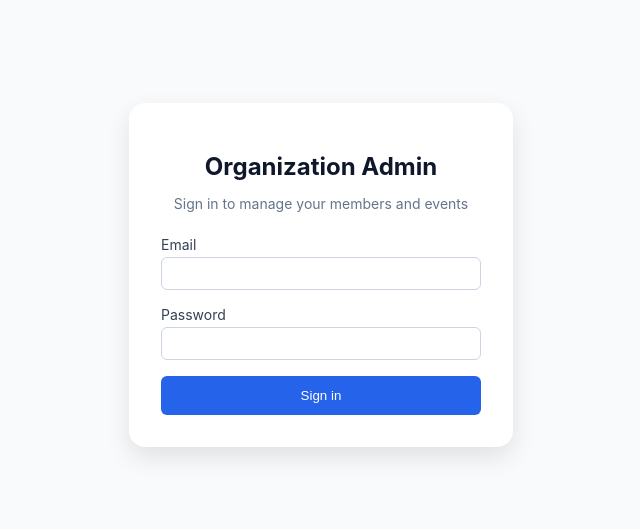
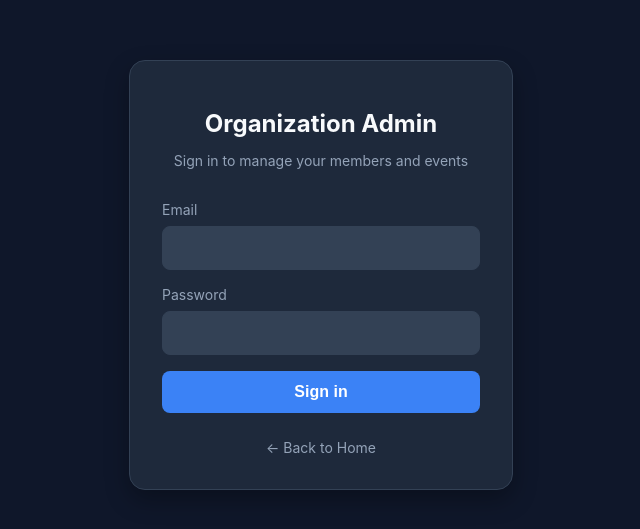
Before and after one commit to thodaniel3-sudo/universal-qr-attendance, a React (Vite) app: page /admin/login in a window 1280 px wide. Shown: the part 125-654 px from the top of the page, without its empty margins (319-959 px from the left). Built offline with nearby package versions, Linux system fonts and the light colour scheme; no server answers.

Commit message:
Complete dark theme, add Members page, and update dashboard

```diff
--- /dev/null
+++ b/src/pages/AdminMembers.tsx
@@ -0,0 +1,96 @@
+import { useEffect, useState } from 'react';
+import { Link, useNavigate } from 'react-router-dom';
+import { supabase } from '../lib/supabase';
+import { THEME, Button, Card, Input, Badge, PageContainer } from '../components/UI';
+
+export default function AdminMembers() {
+  const navigate = useNavigate();
+  const [members, setMembers] = useState<any[]>([]);
+  const [loading, setLoading] = useState(true);
+  const [search, setSearch] = useState('');
+
+  useEffect(() => {
+    async function load() {
+      const { data: { user } } = await supabase.auth.getUser();
+      if (!user) return navigate('/admin/login');
+
+      const orgId = user.app_metadata?.org_id;
+      if (orgId) {
+        const { data } = await supabase
+          .from('organization_memberships')
+          .select('*')
+          .eq('organization_id', orgId)
+          .order('created_at', { ascending: false });
+        if (data) setMembers(data);
+      }
+      setLoading(false);
+    }
+    load();
+  }, [navigate]);
+
+  async function toggleStatus(id: string, currentStatus: string) {
+    const newStatus = currentStatus === 'active' ? 'inactive' : 'active';
+    const { error } = await supabase.from('organization_memberships').update({ status: newStatus }).eq('id', id);
+    if (!error) setMembers(members.map(m => m.id === id ? { ...m, status: newStatus } : m));
+  }
+
+  const filtered = members.filter(m =>
+    m.full_name.toLowerCase().includes(search.toLowerCase()) ||
+    m.email.toLowerCase().includes(search.toLowerCase()) ||
+    m.member_reference.toLowerCase().includes(search.toLowerCase())
+  );
+
+  return (
+    <PageContainer
+      title="Member Management"
+      subtitle="View and manage all registered members"
+      action={<Link to="/admin/dashboard"><Button variant="outline">Back to Dashboard</Button></Link>}
+    >
+      <Card style={{ marginBottom: '2rem' }}>
+        <Input
+          label="Search Members"
+          placeholder="Search by name, email, or ID number..."
+          value={search}
+          onChange={(e:any) => setSearch(e.target.value)}
+        />
+      </Card>
+
+      <Card>
+        {loading ? (
+          <p style={{ textAlign: 'center', color: THEME.textMuted }}>Loading members...</p>
+        ) : filtered.length === 0 ? (
+          <p style={{ textAlign: 'center', color: THEME.textMuted }}>No members found.</p>
+        ) : (
+          <table style={{ width: '100%', borderCollapse: 'collapse', color: THEME.text }}>
+            <thead>
+              <tr style={{ borderBottom: `1px solid ${THEME.border}`, textAlign: 'left' }}>
+                <th style={{ padding: '1rem', color: THEME.textMuted }}>Name</th>
+                <th style={{ padding: '1rem', color: THEME.textMuted }}>ID Number</th>
+                <th style={{ padding: '1rem', color: THEME.textMuted }}>Email</th>
+                <th style={{ padding: '1rem', color: THEME.textMuted }}>Status</th>
+                <th style={{ padding: '1rem', color: THEME.textMuted }}>Action</th>
+              </tr>
+            </thead>
+            <tbody>
+              {filtered.map(member => (
+                <tr key={member.id} style={{ borderBottom: `1px solid ${THEME.border}` }}>
+                  <td style={{ padding: '1rem', fontWeight: 500 }}>{member.full_name}</td>
+                  <td style={{ padding: '1rem' }}>{member.member_reference}</td>
+                  <td style={{ padding: '1rem', color: THEME.textMuted }}>{member.email}</td>
+                  <td style={{ padding: '1rem' }}>
+                    <Badge type={member.status === 'active' ? 'success' : 'danger'}>{member.status.toUpperCase()}</Badge>
+                  </td>
+                  <td style={{ padding: '1rem' }}>
+                    <Button variant={member.status === 'active' ? 'danger' : 'success'} onClick={() => toggleStatus(member.id, member.status)} style={{ padding: '0.4rem 0.75rem', fontSize: '0.875rem' }}>
+                      {member.status === 'active' ? 'Deactivate' : 'Activate'}
+                    </Button>
+                  </td>
+                </tr>
+              ))}
+            </tbody>
+          </table>
+        )}
+      </Card>
+    </PageContainer>
+  );
+}
--- a/src/pages/OrgDashboard.tsx
+++ b/src/pages/OrgDashboard.tsx
@@ -33,19 +33,26 @@ export default function OrgDashboard() {
       subtitle={`Admin: ${email}`}
       action={<Button variant="danger" onClick={handleLogout}>Sign out</Button>}
     >
-      <div style={{ display: 'grid', gridTemplateColumns: 'repeat(auto-fit, minmax(300px, 1fr))', gap: '1.5rem' }}>
+      <div style={{ display: 'grid', gridTemplateColumns: 'repeat(auto-fit, minmax(250px, 1fr))', gap: '1.5rem' }}>
 
         <Link to="/admin/scanner" style={{ textDecoration: 'none' }}>
           <Card style={{ cursor: 'pointer', borderTop: `4px solid ${THEME.success}`, height: '100%' }}>
             <h2 style={{ fontSize: '1.25rem', fontWeight: 600, color: THEME.text, marginBottom: '0.5rem' }}>Scan Attendance</h2>
-            <p style={{ color: THEME.textMuted, margin: 0 }}>Open the camera to check members in for active events.</p>
+            <p style={{ color: THEME.textMuted, margin: 0 }}>Open the camera to check members in.</p>
           </Card>
         </Link>
 
         <Link to="/admin/events" style={{ textDecoration: 'none' }}>
           <Card style={{ cursor: 'pointer', borderTop: `4px solid ${THEME.primary}`, height: '100%' }}>
             <h2 style={{ fontSize: '1.25rem', fontWeight: 600, color: THEME.text, marginBottom: '0.5rem' }}>Manage Events</h2>
-            <p style={{ color: THEME.textMuted, margin: 0 }}>Create new lectures, services, or meetings and open them for attendance.</p>
+            <p style={{ color: THEME.textMuted, margin: 0 }}>Create events and open them for scanning.</p>
+          </Card>
+        </Link>
+
+        <Link to="/admin/members" style={{ textDecoration: 'none' }}>
+          <Card style={{ cursor: 'pointer', borderTop: `4px solid #f59e0b`, height: '100%' }}>
+            <h2 style={{ fontSize: '1.25rem', fontWeight: 600, color: THEME.text, marginBottom: '0.5rem' }}>Manage Members</h2>
+            <p style={{ color: THEME.textMuted, margin: 0 }}>View members, deactivate accounts, and search details.</p>
           </Card>
         </Link>
 
--- a/src/pages/OrgLogin.tsx
+++ b/src/pages/OrgLogin.tsx
@@ -1,6 +1,7 @@
 import { useState } from 'react';
-import { useNavigate } from 'react-router-dom';
+import { useNavigate, Link } from 'react-router-dom';
 import { supabase } from '../lib/supabase';
+import { THEME, Button, Card, Input } from '../components/UI';
 
 export default function OrgLogin() {
   const navigate = useNavigate();
@@ -14,11 +15,7 @@ export default function OrgLogin() {
     setError(null);
     setLoading(true);
 
-    // 1. Authenticate
-    const { data: authData, error: authError } = await supabase.auth.signInWithPassword({
-      email,
-      password,
-    });
+    const { data: authData, error: authError } = await supabase.auth.signInWithPassword({ email, password });
 
     if (authError || !authData.user) {
       setError(authError?.message ?? 'Login failed.');
@@ -26,7 +23,6 @@ export default function OrgLogin() {
       return;
     }
 
-    // 2. Verify they have an org role (from app_metadata)
     const role = authData.user.app_metadata?.role;
     if (!role || !role.startsWith('organization')) {
       await supabase.auth.signOut();
@@ -35,54 +31,32 @@ export default function OrgLogin() {
       return;
     }
 
-    // 3. Redirect to dashboard
     navigate('/admin/dashboard');
   }
 
   return (
-    <div style={{ minHeight: '100vh', background: '#f8fafc', display: 'flex', alignItems: 'center', justifyContent: 'center', padding: '2rem' }}>
-      <div style={{ maxWidth: '24rem', width: '100%', background: 'white', borderRadius: '1rem', padding: '2rem', boxShadow: '0 10px 25px rgba(0,0,0,0.1)' }}>
-        <h1 style={{ fontSize: '1.5rem', fontWeight: 700, marginBottom: '0.5rem', textAlign: 'center', color: '#0f172a' }}>Organization Admin</h1>
-        <p style={{ color: '#64748b', fontSize: '0.875rem', textAlign: 'center', marginBottom: '1.5rem' }}>
-          Sign in to manage your members and events
-        </p>
+    <div style={{ minHeight: '100vh', background: THEME.bg, display: 'flex', alignItems: 'center', justifyContent: 'center', padding: '2rem' }}>
+      <Card style={{ maxWidth: '24rem', width: '100%' }}>
+        <div style={{ textAlign: 'center', marginBottom: '2rem' }}>
+          <h1 style={{ fontSize: '1.5rem', fontWeight: 700, color: THEME.text, marginBottom: '0.5rem' }}>Organization Admin</h1>
+          <p style={{ color: THEME.textMuted, fontSize: '0.875rem' }}>Sign in to manage your members and events</p>
+        </div>
 
         <form onSubmit={handleSubmit}>
-          <div style={{ marginBottom: '1rem' }}>
-            <label style={{ display: 'block', fontSize: '0.875rem', marginBottom: '0.25rem', color: '#334155' }}>Email</label>
-            <input
-              type="email"
-              value={email}
-              onChange={(e) => setEmail(e.target.value)}
-              required
-              style={{ width: '100%', padding: '0.5rem', borderRadius: '0.375rem', border: '1px solid #cbd5e1' }}
-            />
-          </div>
+          <Input label="Email" type="email" value={email} onChange={(e:any) => setEmail(e.target.value)} required />
+          <Input label="Password" type="password" value={password} onChange={(e:any) => setPassword(e.target.value)} required />
 
-          <div style={{ marginBottom: '1rem' }}>
-            <label style={{ display: 'block', fontSize: '0.875rem', marginBottom: '0.25rem', color: '#334155' }}>Password</label>
-            <input
-              type="password"
-              value={password}
-              onChange={(e) => setPassword(e.target.value)}
-              required
-              style={{ width: '100%', padding: '0.5rem', borderRadius: '0.375rem', border: '1px solid #cbd5e1' }}
-            />
-          </div>
+          {error && <p style={{ color: THEME.danger, fontSize: '0.875rem', marginBottom: '1rem' }}>{error}</p>}
 
-          {error && (
-            <p style={{ color: '#dc2626', fontSize: '0.875rem', marginBottom: '1rem' }}>{error}</p>
-          )}
+          <Button type="submit" disabled={loading} style={{ width: '100%' }}>
+            {loading ? 'Signing in…' : 'Sign in'}
+          </Button>
+        </form>
 
-          <button
-            type="submit"
-            disabled={loading}
-            style={{ width: '100%', padding: '0.75rem', background: '#2563eb', color: 'white', border: 'none', borderRadius: '0.375rem', cursor: loading ? 'wait' : 'pointer', opacity: loading ? 0.6 : 1 }}
-          >
-            {loading ? 'Signing in…' : 'Sign in'}
-          </button>
-        </form>
-      </div>
+        <div style={{ textAlign: 'center', marginTop: '1.5rem' }}>
+          <Link to="/" style={{ color: THEME.textMuted, fontSize: '0.875rem', textDecoration: 'none' }}>← Back to Home</Link>
+        </div>
+      </Card>
     </div>
   );
 }
```
Also changed, not shown: src/App.tsx (+21 -22 lines).
